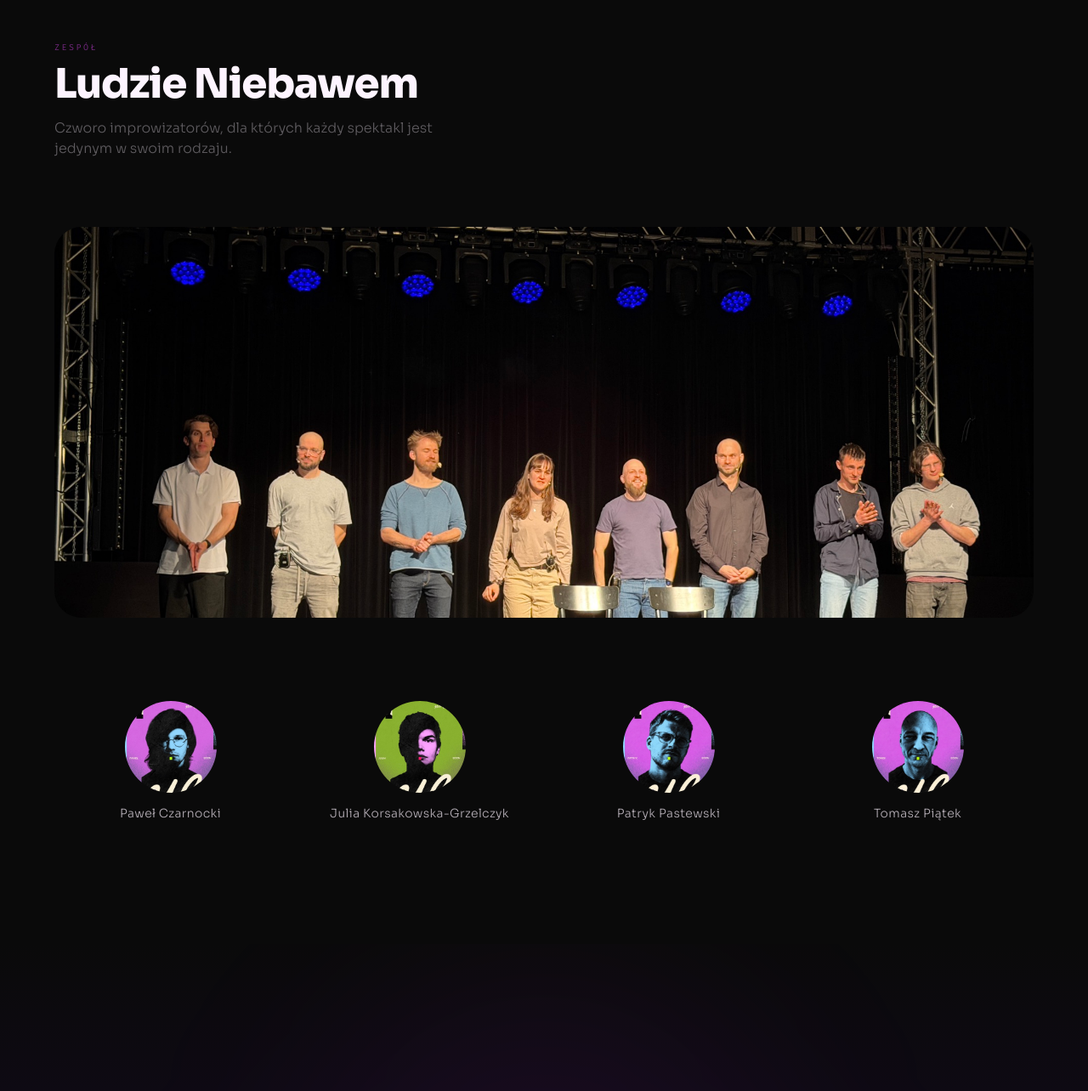
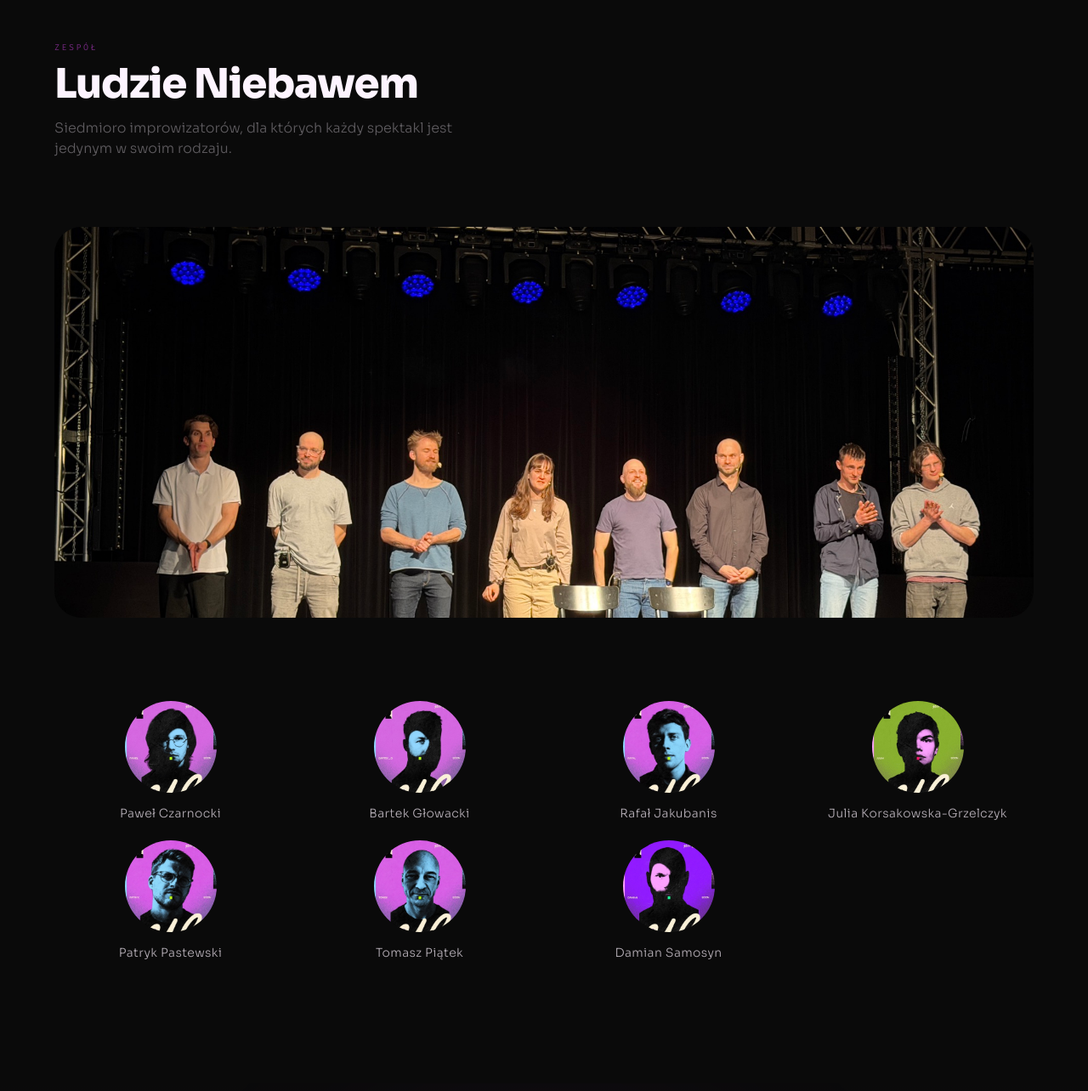
Before and after one commit to Globarti/niebawem.fun, an Astro site: page / in a window 1280 px wide. Shown: the part 4780-6064 px from the top of the page at 85% size. Built offline with nearby package versions, Linux system fonts and the light colour scheme; Astro itself is replaced by a stand-in of ours; animation ran at ten frames a second.

Commit message:
fix(team): przywrócony skład 7 osób (Bartek G., Rafał J., Damian S. z portretami), bez B. Pochylskiego
Co-Authored-By: Claude Opus 5.5 <noreply@anthropic.com>
Claude-Session: https://claude.ai/code/session_012EEu3zaEtCKhMD8GUH2VgT

```diff
--- a/src/components/Team.jsx
+++ b/src/components/Team.jsx
@@ -4,9 +4,12 @@ import { ScrollTrigger } from 'gsap/ScrollTrigger';
 
 const members = [
   { name: 'Paweł Czarnocki', initials: 'PC', img: '/images/portraits/pawel.jpg' },
+  { name: 'Bartek Głowacki', initials: 'BG', img: '/images/portraits/bartek-g.jpg' },
+  { name: 'Rafał Jakubanis', initials: 'RJ', img: '/images/portraits/rafal.jpg' },
   { name: 'Julia Korsakowska-Grzelczyk', initials: 'JK', img: '/images/portraits/julka.jpg' },
   { name: 'Patryk Pastewski', initials: 'PP', img: '/images/portraits/patryk.jpg' },
   { name: 'Tomasz Piątek', initials: 'TP', img: '/images/portraits/tomek.jpg' },
+  { name: 'Damian Samosyn', initials: 'DS', img: '/images/portraits/damian.jpg' },
 ];
 
 export default function Team() {
@@ -43,7 +46,7 @@ export default function Team() {
           Ludzie Niebawem
         </h2>
         <p className="text-cream/35 text-sm md:text-base max-w-lg mb-14 md:mb-20 leading-relaxed font-light">
-          Czworo improwizatorów, dla których każdy spektakl jest jedynym w swoim rodzaju.
+          Siedmioro improwizatorów, dla których każdy spektakl jest jedynym w swoim rodzaju.
         </p>
 
         {/* Team photo */}
@@ -57,7 +60,7 @@ export default function Team() {
         </div>
 
         {/* Member grid */}
-        <div className="grid grid-cols-2 lg:grid-cols-4 gap-4 md:gap-5">
+        <div className="grid grid-cols-2 sm:grid-cols-3 lg:grid-cols-4 gap-4 md:gap-5">
           {members.map((m) => (
             <div
               key={m.initials}
```
Also changed, not shown: CLAUDE.md (+2 -2 lines), public/images/portraits/bartek-g.jpg (added), public/images/portraits/damian.jpg (added), public/images/portraits/rafal.jpg (added).
